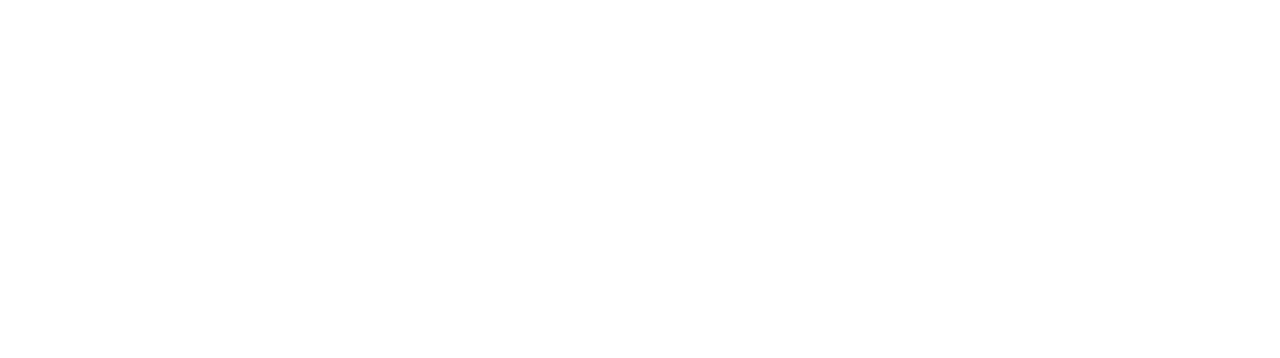
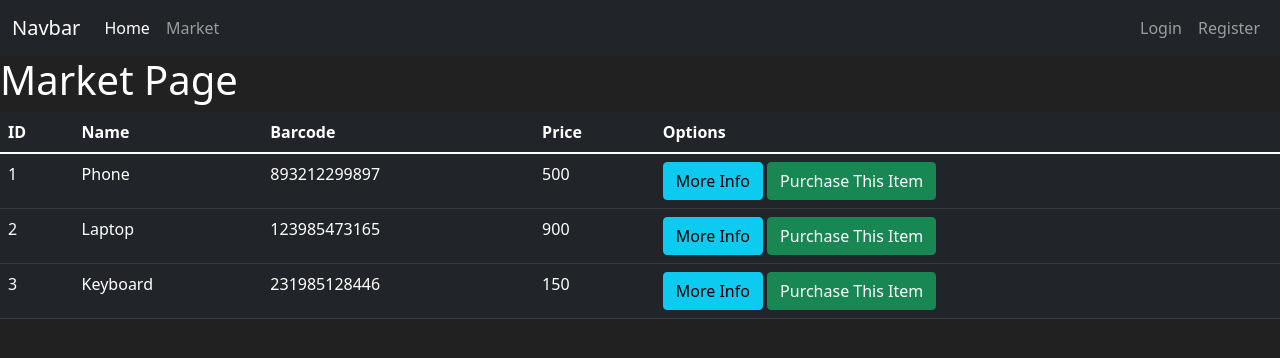
Before and after one commit to ajogenasir99/Python_Market, a Flask app: page /market in a window 1280 px wide. Before the commit the part shown is empty. Shown: the top 358 px of the page. Run offline with Flask 2, Linux system fonts and the light colour scheme.

Commit message:
init market page

```diff
--- a/market.py
+++ b/market.py
@@ -1,18 +1,24 @@
 from flask import Flask, render_template
 app = Flask(__name__)
+
 
 @app.route("/")
 @app.route("/home")
 def hello_page():
     return render_template('home.html')
 
+
 @app.route('/market')
 def market_page():
-    return render_template('market.html')
-
-
-
-
+    items = [
+        {'id': 1, 'name': 'Phone', 'barcode': '893212299897', 'price': 500
+         },
+        {'id': 2, 'name': 'Laptop', 'barcode': '123985473165', 'price': 900
+         },
+        {'id': 3, 'name': 'Keyboard', 'barcode': '231985128446', 'price': 150
+         },
+    ]
+    return render_template('market.html', items=items)
 
 
 # if __name__ == "__main__":
--- a/templates/home.html
+++ b/templates/home.html
@@ -42,7 +42,7 @@
             </div>
         </div>
     </nav>
-    <h1>Hello, world!</h1>
+    <h1>Welcome to The Home Page!</h1>
 
     <!-- Option 1: Bootstrap Bundle with Popper -->
     <script src="https://cdn.jsdelivr.net/npm/bootstrap@5.1.3/dist/js/bootstrap.bundle.min.js"
--- a/templates/market.html
+++ b/templates/market.html
@@ -0,0 +1,89 @@
+<!doctype html>
+<html lang="en">
+
+<head>
+    <!-- Required meta tags -->
+    <meta charset="utf-8">
+    <meta name="viewport" content="width=device-width, initial-scale=1">
+
+    <!-- Bootstrap CSS -->
+    <link href="https://cdn.jsdelivr.net/npm/bootstrap@5.1.3/dist/css/bootstrap.min.css" rel="stylesheet"
+        integrity="sha384-1BmE4kWBq78iYhFldvKuhfTAU6auU8tT94WrHftjDbrCEXSU1oBoqyl2QvZ6jIW3" crossorigin="anonymous">
+
+    <title>Market Page</title>
+    <link rel="stylesheet" href="../static/main.css">
+</head>
+
+<body>
+    <nav class="navbar navbar-expand-sm navbar-dark bg-dark">
+        <div class="container-fluid">
+            <a class="navbar-brand" href="#">Navbar</a>
+            <button class="navbar-toggler" type="button" data-bs-toggle="collapse" data-bs-target="#navbarTogglerDemo02"
+                aria-controls="navbarTogglerDemo02" aria-expanded="false" aria-label="Toggle navigation">
+                <span class="navbar-toggler-icon"></span>
+            </button>
+            <div class="collapse navbar-collapse" id="navbarTogglerDemo02">
+                <ul class="navbar-nav me-auto mb-2 mb-lg-0">
+                    <li class="nav-item">
+                        <a class="nav-link active" aria-current="page" href="#">Home</a>
+                    </li>
+                    <li class="nav-item">
+                        <a class="nav-link" href="#">Market</a>
+                    </li>
+                </ul>
+                <ul class="navbar-nav ">
+                    <li class="nav-item">
+                        <a href="#" class="nav-link">Login</a>
+                    </li>
+                    <li class="nav-item">
+                        <a href="#" class="nav-link">Register</a>
+                    </li>
+                </ul>
+            </div>
+        </div>
+    </nav>
+    <h1>Market Page</h1>
+    <table class="table table-hover table-dark">
+        <thead>
+            <tr>
+                <th scope="col">ID</th>
+                <th scope="col">Name</th>
+                <th scope="col">Barcode</th>
+                <th scope="col">Price</th>
+                <th scope="col">Options</th>
+            </tr>
+        </thead>
+        <tbody>
+            {% for item in items %}
+            <tr>
+                <td>{{item.id}}</td>
+                <td>{{item.name}}</td>
+                <td>{{item.barcode}}</td>
+                <td>{{item.price}}</td>
+                <td>
+                    <button class="btn btn-info">
+                        More Info
+                    </button>
+                    <button class="btn btn-success">
+                        Purchase This Item
+                    </button>
+                </td>
+            </tr>
+            {% endfor %}
+        </tbody>
+    </table>
+
+
+    <!-- Option 1: Bootstrap Bundle with Popper -->
+    <script src="https://cdn.jsdelivr.net/npm/bootstrap@5.1.3/dist/js/bootstrap.bundle.min.js"
+        integrity="sha384-ka7Sk0Gln4gmtz2MlQnikT1wXgYsOg+OMhuP+IlRH9sENBO0LRn5q+8nbTov4+1p" crossorigin="anonymous">
+    </script>
+
+    <!-- Option 2: Separate Popper and Bootstrap JS -->
+    <!--
+    <script src="https://cdn.jsdelivr.net/npm/@popperjs/core@2.10.2/dist/umd/popper.min.js" integrity="sha384-7+zCNj/IqJ95wo16oMtfsKbZ9ccEh31eOz1HGyDuCQ6wgnyJNSYdrPa03rtR1zdB" crossorigin="anonymous"></script>
+    <script src="https://cdn.jsdelivr.net/npm/bootstrap@5.1.3/dist/js/bootstrap.min.js" integrity="sha384-QJHtvGhmr9XOIpI6YVutG+2QOK9T+ZnN4kzFN1RtK3zEFEIsxhlmWl5/YESvpZ13" crossorigin="anonymous"></script>
+    -->
+</body>
+
+</html>
```
